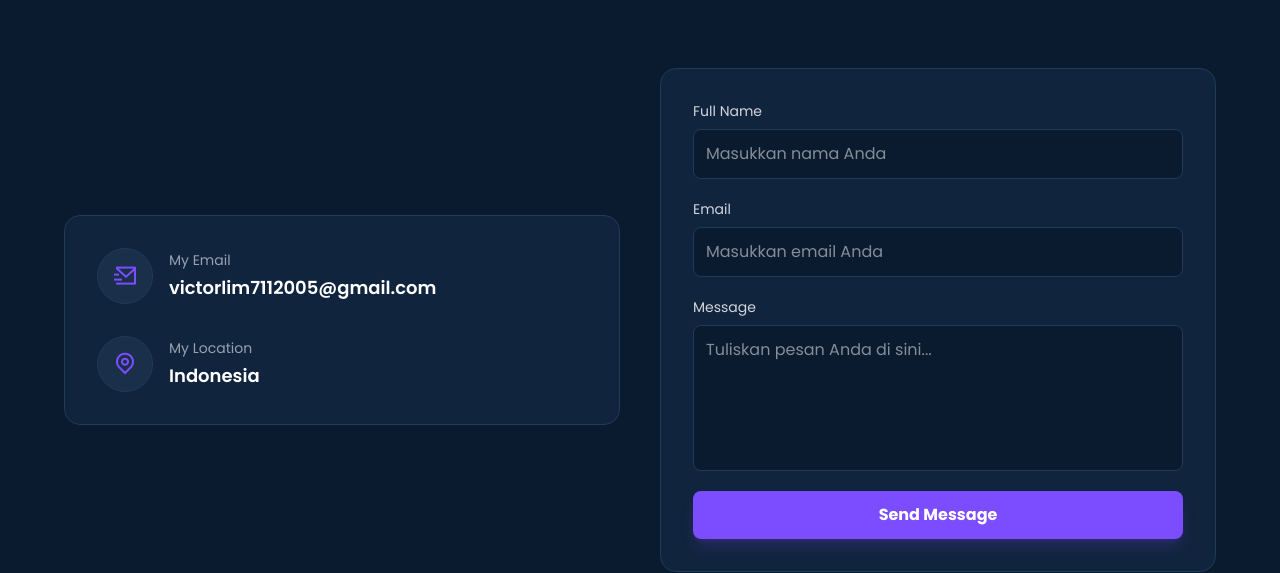
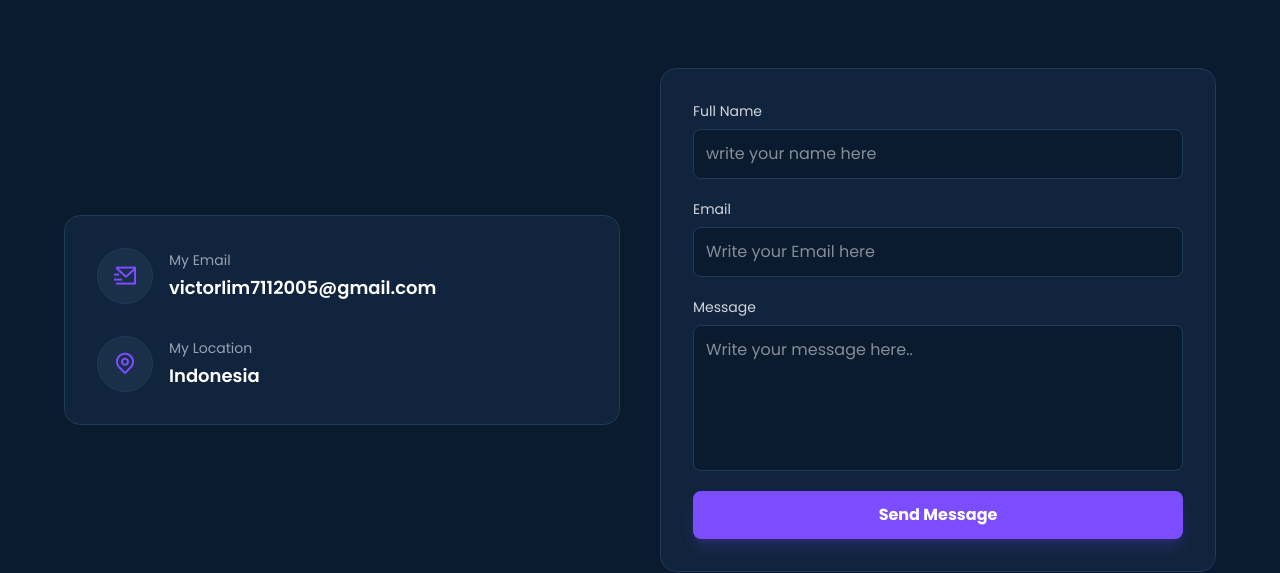
Before and after one commit to victorl711/VictorLimPutra, a React (Vite) app: page / in a window 1280 px wide. Shown: the part 3886-4459 px from the top of the page. Built offline with nearby package versions, Linux system fonts and the light colour scheme.

Commit message:
fix contact me 2

```diff
--- a/src/App.jsx
+++ b/src/App.jsx
@@ -319,7 +319,7 @@ function App() {
               <input
                 type="text"
                 name="name"
-                placeholder="Masukkan nama Anda"
+                placeholder="write your name here"
                 className="w-full bg-[#0A1A2F] border border-[#1E3B58] text-white rounded-lg p-3 focus:outline-none focus:border-[#7C4DFF] focus:ring-1 focus:ring-[#7C4DFF] transition-all"
                 required
               />
@@ -330,7 +330,7 @@ function App() {
               <input
                 type="email"
                 name="Email"
-                placeholder="Masukkan email Anda"
+                placeholder="Write your Email here"
                 className="w-full bg-[#0A1A2F] border border-[#1E3B58] text-white rounded-lg p-3 focus:outline-none focus:border-[#7C4DFF] focus:ring-1 focus:ring-[#7C4DFF] transition-all"
                 required
               />
@@ -342,7 +342,7 @@ function App() {
                 name="message"
                 id="message"
                 rows="5"
-                placeholder="Tuliskan pesan Anda di sini..."
+                placeholder="Write your message here.."
                 className="w-full bg-[#0A1A2F] border border-[#1E3B58] text-white rounded-lg p-3 focus:outline-none focus:border-[#7C4DFF] focus:ring-1 focus:ring-[#7C4DFF] transition-all resize-none"
                 required
               ></textarea>
```
